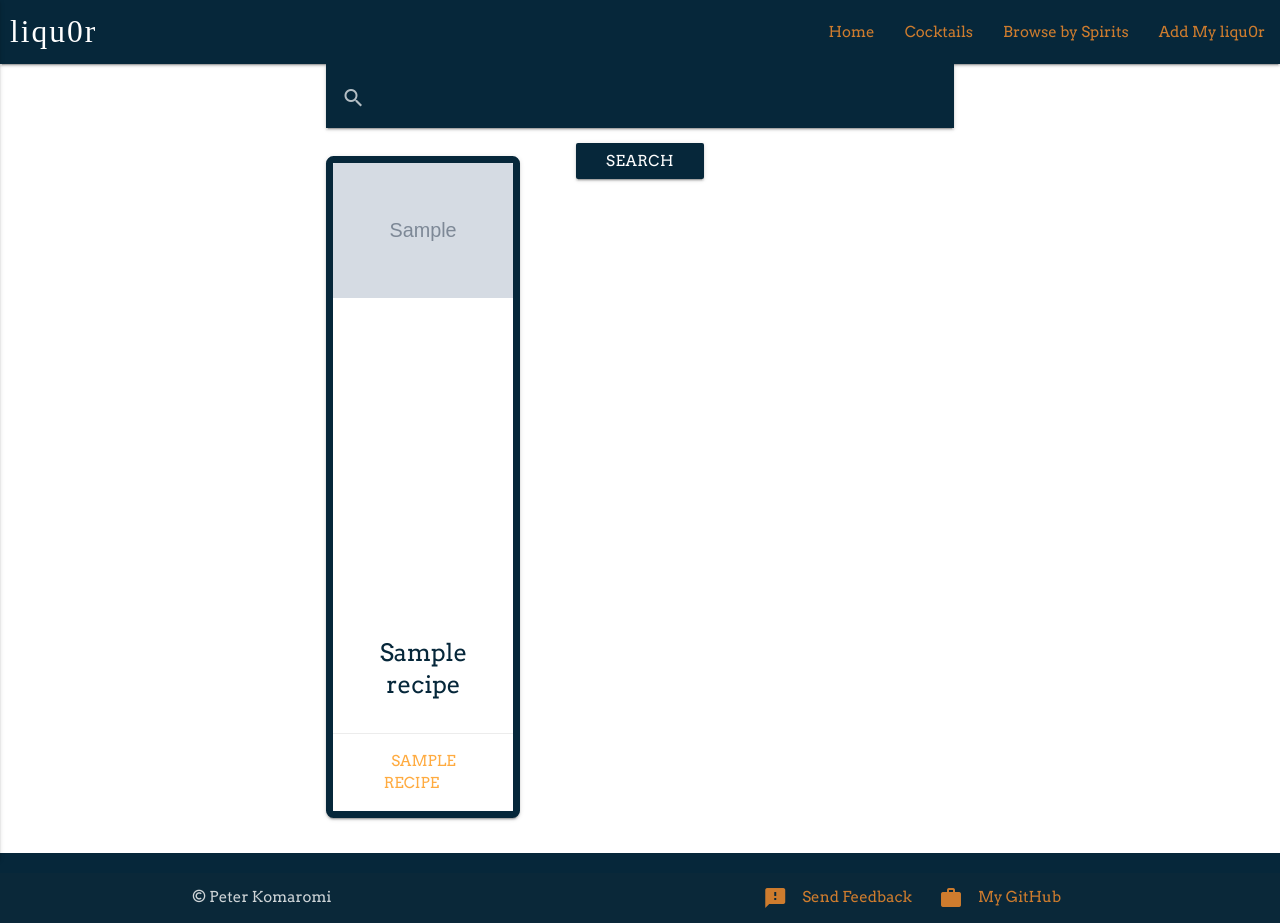
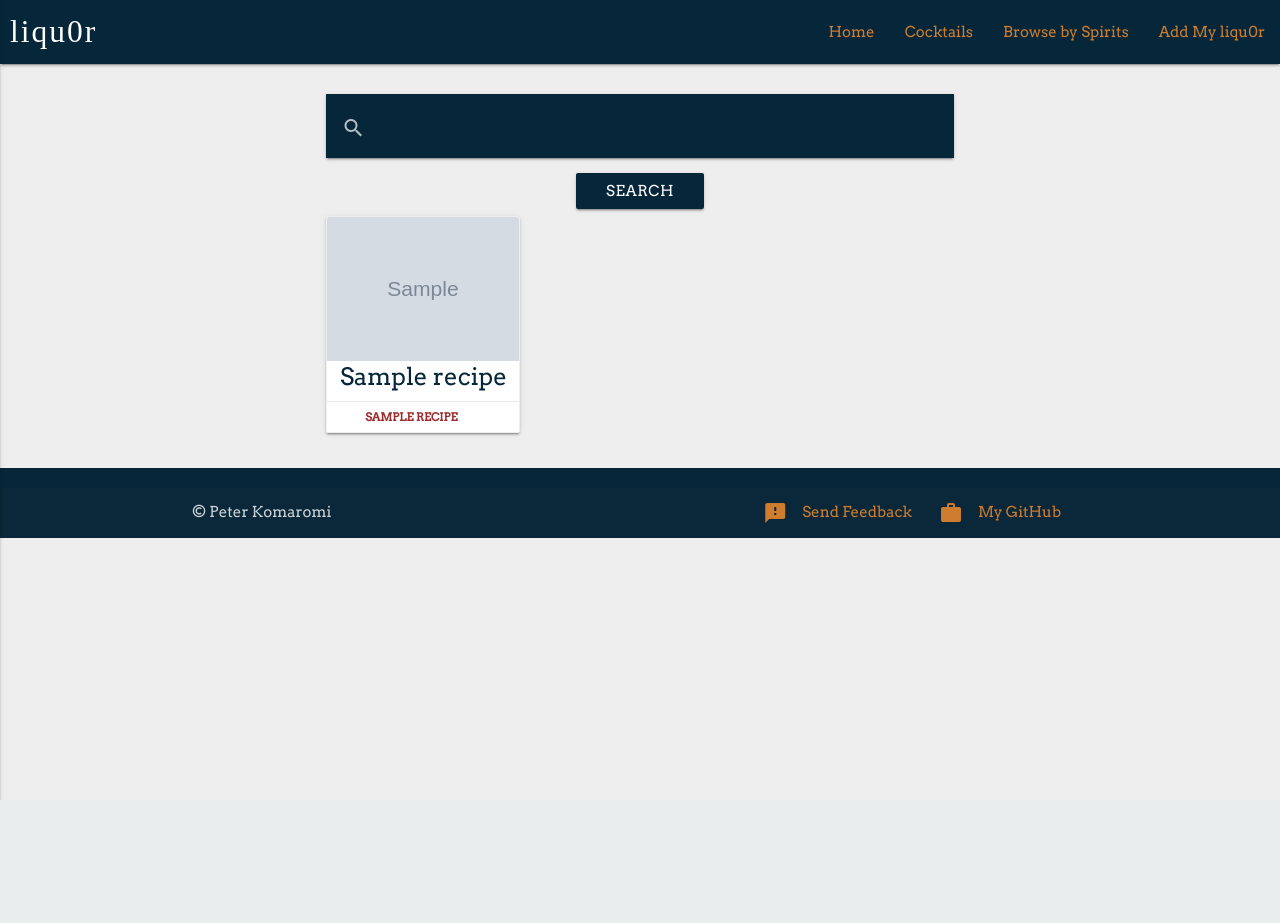
Before and after one commit to kompeet/third-milestone-project, a Flask app: page /get_recipes in a window 1280 px wide. After the commit the page ends 800 px from the top, so only its background shows below. Run offline with Flask 2, Linux system fonts and the light colour scheme; grey boxes marked "Sample" are stand-in pictures; a database or web service that is not in the repository returns one stand-in record (values such as "Sample title"); some libraries are stand-ins or nearby versions; some web fonts are replaced.

Commit message:
Card, index height fixed, css comments added, delete button color changed, search button positioned

```diff
--- a/static/css/style.css
+++ b/static/css/style.css
@@ -7,11 +7,14 @@ body {
 	min-height: 100vh;
 	flex-direction: column;
     font-family: 'Arvo', serif;
+    background-color: #eeeeee;
 }
 
 main {
     flex: 1 0 auto;
   }
+
+/* Homepage(logo, info card, search bar) */
 
 .btn_recipe{
     height: 2.1rem;
@@ -33,7 +36,7 @@ nav .brand-logo {
     margin-left:45%;
 }
 
-.nav-wrapper{
+.nav-wrapper {
     background-color: #06273A;
 }
 
@@ -45,11 +48,36 @@ nav ul a{
 	top: -0.7rem;
 }
 
+#dropdown0{
+    background-color: #06273A;
+}
+
+.dropdown-content li>a, .dropdown-content li>span {
+    color:#CE7C2E;
+    background-color: #06273A;
+}
+
+
+
+
+
+
+/* Stick footer to the bottom */
+
+.results,
+.categories,
+.addrecipes,
+.recipe_one {
+	min-height: 100vh;
+}
+
 #submit {
 	background-color: #06273A;
 	color: #fff;
 	position: relative;
 }
+
+/* Add new recipes title and submit button */
 
 .btn, .btn-large {
     background-color: #06273A;
@@ -68,6 +96,8 @@ nav ul a{
 	padding-right: 3%;
 	color: #CE7C2E;
 }
+
+/* Feedback form */
 
 #modal1 {
 	background-color: #06273A;
@@ -91,17 +121,49 @@ nav ul a{
 	height: 30%;
 }
 
-.card-title{
+/*Recipes, cards */
+
+#search_recipes{
+    padding-bottom: 2rem;
+    padding-top: 2rem;
+}
+
+#delete {
+	background: #ff0000;
+}
+
+
+.card-title {
     color: #06273A;
 }
 
 .card{
-    border:#06273A solid 0.5rem;
-    border-radius: 0.5rem;
+    border:#EEE solid 1px;
 }
 
 .card-image{
-    height: 30rem;
+    max-height: 17rem;
+}
+
+.card .card-action a:not(.btn):not(.btn-large):not(.btn-large):not(.btn-floating) {
+    color: #9D2A2C;
+    font-size: .75rem;
+    line-height: 30px;
+    font-weight: 600;
+}
+
+.card .card-content {
+    padding: 0;
+}
+
+.card .card-action {
+    padding: 0;
+
+}
+
+.category-name {
+	font-size: 1.5rem;
+    color: #9D2A2C;
 }
 
 .category-header{
```
